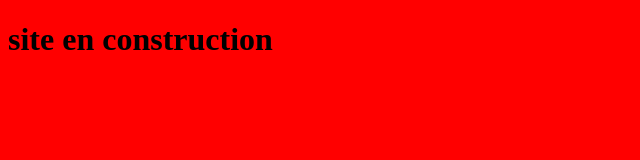
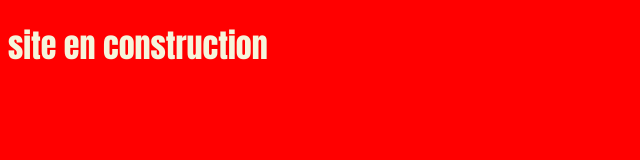
Before and after one commit to mariapazsg/mariapazsg.github.io, a plain HTML site: page index.html in a window 1280 px wide. Shown: the whole page, without its empty margins (0-640 px from the left). Drawn offline with Linux system fonts and the light colour scheme.

Commit message:
Update style.css

```diff
--- a/style.css
+++ b/style.css
@@ -1,3 +1,5 @@
 body{
-    background: red;
+    background:red;
+    color: beige;
+    font-family: Impact, Haettenschweiler, 'Arial Narrow Bold', sans-serif;
 }
```
